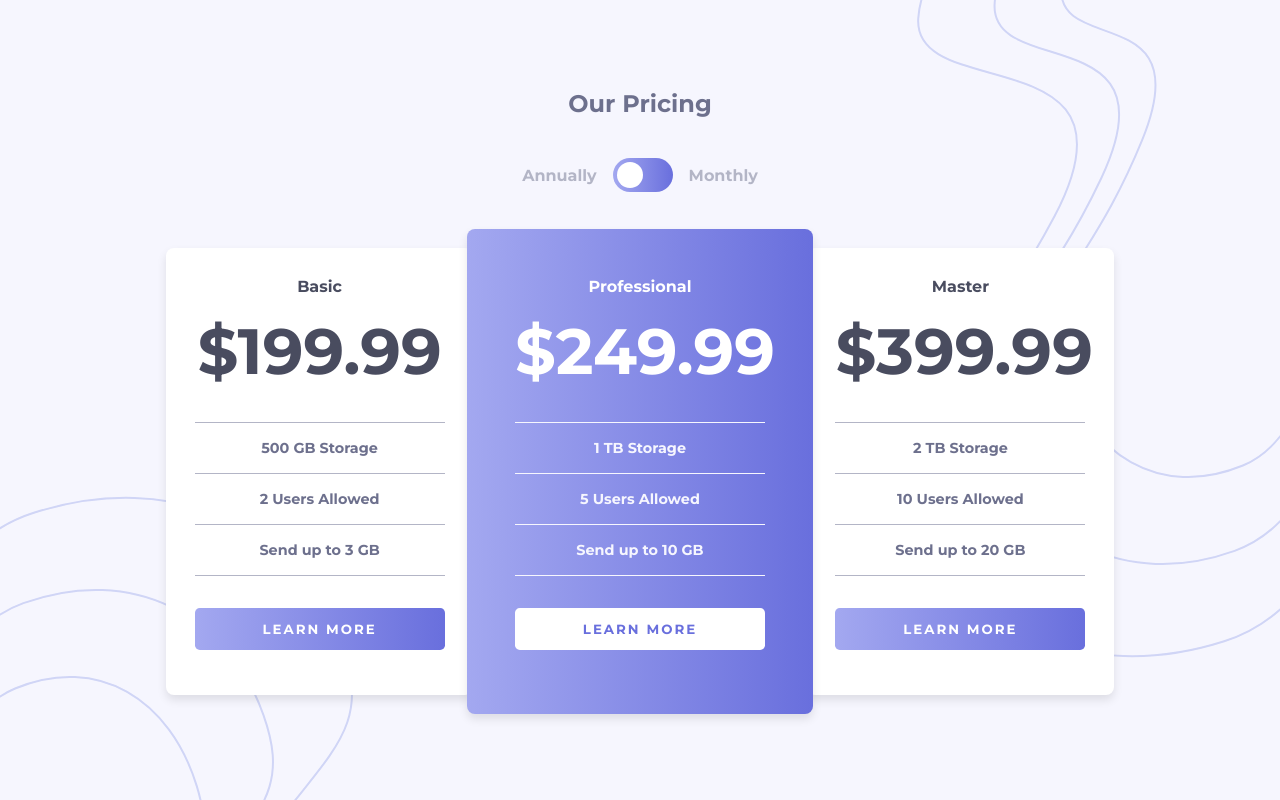
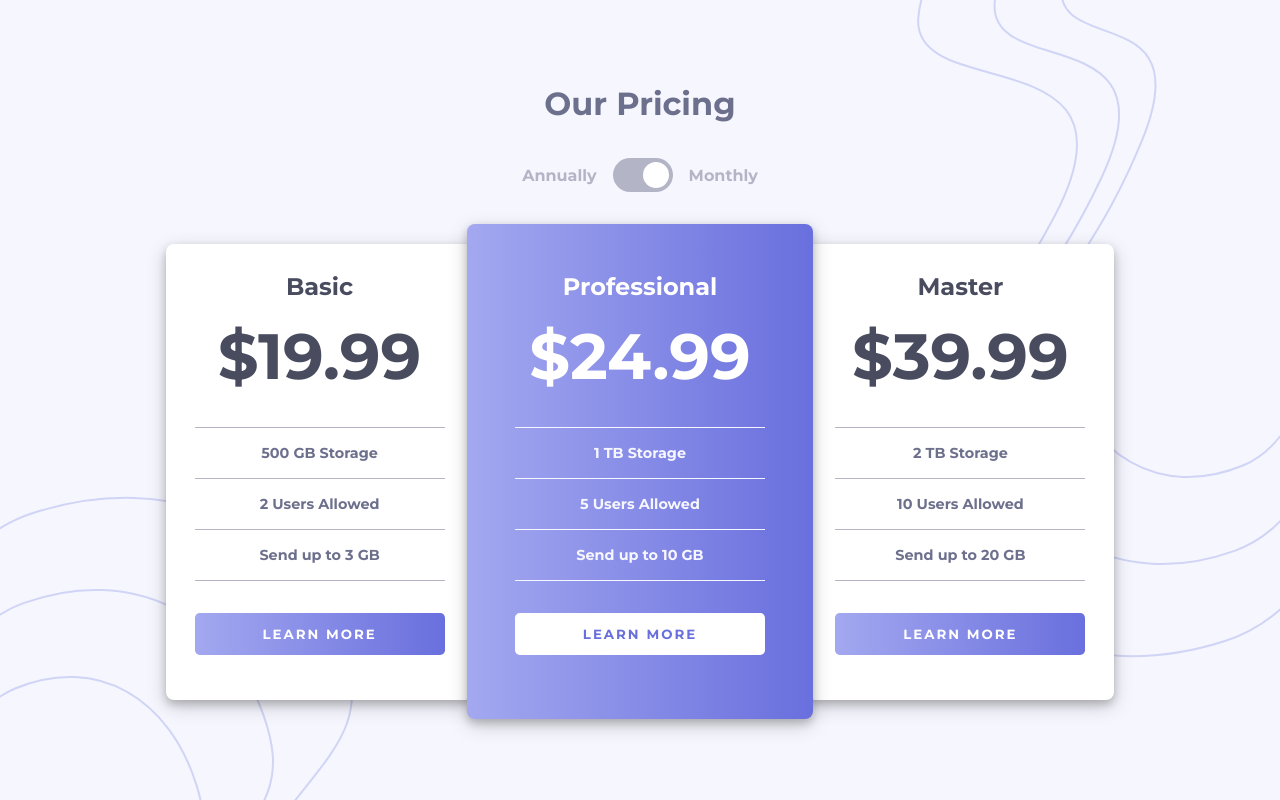
Before and after one commit to vikrantmalla/pricing-component-with-toggle, a plain HTML site: page index.html in a window 1280 px wide. Drawn offline with Linux system fonts and the light colour scheme.

Commit message:
solve accessibility issue

```diff
--- a/index.html
+++ b/index.html
@@ -18,17 +18,16 @@
             <section class="toggle-container">
                 <span>Annually</span>
                 <label class="switch">
-                   <input type="checkbox" id="toggle">
+                   <input type="checkbox" id="toggle" checked>
                    <span class="slider round"></span>
                 </label>
                 <span>Monthly</span>
             </section>
             <section id="price" class="price-container">
                 <article class="price-box">
-                    <h4>Basic</h4>
-                    <p>
-                        <span class="monthly">&dollar;19.99</span>
-                        <span class="annually">&dollar;199.99</span>
+                    <h2>Basic</h2>
+                    <p class="basic-price">
+                        &dollar;19.99
                     </p>
                     <ul>
                         <li>500 GB Storage</li>
@@ -38,10 +37,9 @@
                     <button type="button">Learn More</button>
                 </article>
                 <article class="price-box premium">
-                    <h4>Professional</h4>
-                    <p>
-                        <span class="monthly">&dollar;24.99</span>
-                        <span class="annually">&dollar;249.99</span>
+                    <h2>Professional</h2>
+                    <p class="pro-price">
+                        &dollar;24.99
                     </p>
                     <ul>
                         <li>1 TB Storage</li>
@@ -51,10 +49,9 @@
                     <button type="button">Learn More</button>
                 </article>
                 <article class="price-box">
-                    <h4>Master</h4>
-                    <p>
-                        <span class="monthly">&dollar;39.99</span>
-                        <span class="annually">&dollar;399.99</span>
+                    <h2>Master</h2>
+                    <p class="master-price">
+                        &dollar;39.99
                     </p>
                     <ul>
                         <li>2 TB Storage</li>
--- a/script.js
+++ b/script.js
@@ -1,6 +1,20 @@
 const toggle = document.getElementById('toggle');
-const price = document.getElementById('price');
+const basicPrice = document.querySelector('.basic-price');
+const proPrice = document.querySelector('.pro-price');
+const masterPrice = document.querySelector('.master-price');
 
-toggle.addEventListener('change', e => {
-    price.classList.toggle('show-monthly');
+function priceChange(e) {
+    if (e.target.checked) {
+        basicPrice.innerText = "$19.99";
+        proPrice.innerText = "$24.99";
+        masterPrice.innerText = "$39.99";
+    } else {
+        basicPrice.innerText = "$199.99";
+        proPrice.innerText = "$249.99";
+        masterPrice.innerText = "$399.99";
+    };
+}
+
+toggle.addEventListener('change', (e) => {
+    priceChange(e)
 });
--- a/styles/_card.scss
+++ b/styles/_card.scss
@@ -1,10 +1,10 @@
 .container {
     @include flex(column, center);
     align-items: center;
-    gap: 2.5rem;
+    gap: 2.2rem;
     h1 {
         color: $colorGrayishBlue;
-        font-size: 1.5rem;
+        font-size: 2rem;
     }
     .toggle-container {
         @include flex(row, center);
@@ -22,10 +22,10 @@
             gap: 1rem;
             background-color: #fff;
             border-radius: 0.5rem;
-            padding: 1.8rem;
+            padding: 2rem;
             margin: 0.6rem;
-            box-shadow: 0 5px 10px rgba(0, 0, 0, 0.1);
-            h4 {
+            box-shadow: 0 4px 8px 0 rgba(0, 0, 0, 0.2), 0 6px 20px 0 rgba(0, 0, 0, 0.19);
+            h2 {
                 text-align: center;
                 color: $colorDarkGrayishBlue;
             }
@@ -74,7 +74,7 @@
         .premium {
             background-image: linear-gradient( to right, $colorLinearGradient1, $colorLinearGradient2);
             z-index: 1;
-            h4 {
+            h2 {
                 // color: $colorVeryLightGrayishBlue;
                 color: #fff;
             }
@@ -98,18 +98,6 @@
                     background-image: linear-gradient( to right, $colorLinearGradient1, $colorLinearGradient2);
                     border: 0.1rem solid #fff;
                     color: #fff;
-                }
-            }
-        }
-    }
-    .show-monthly {
-        .price-box {
-            p {
-                .monthly {
-                    display: block;
-                }
-                .annually {
-                    display: none;
                 }
             }
         }
```
Also changed, not shown: styles/style.css.
